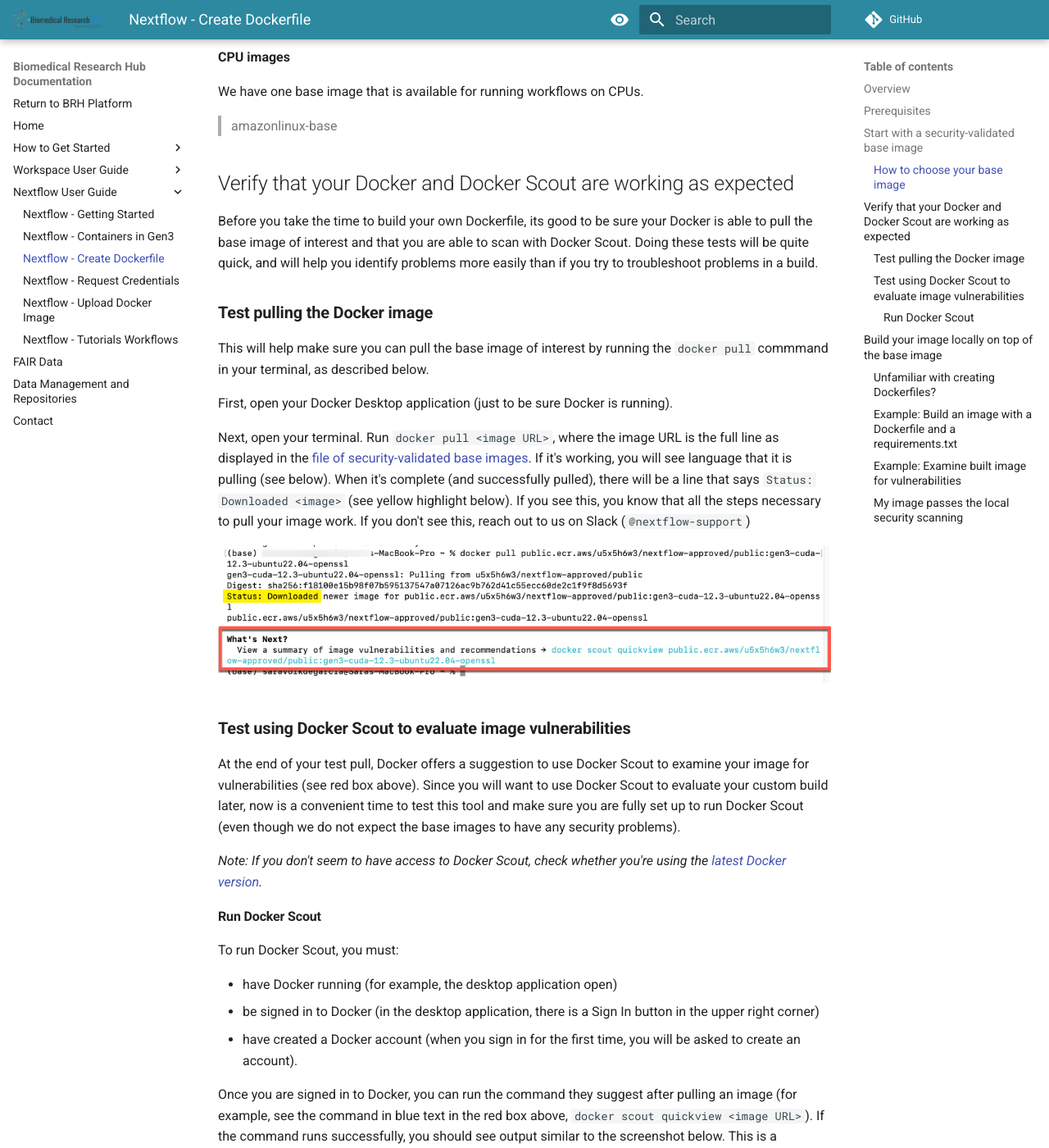
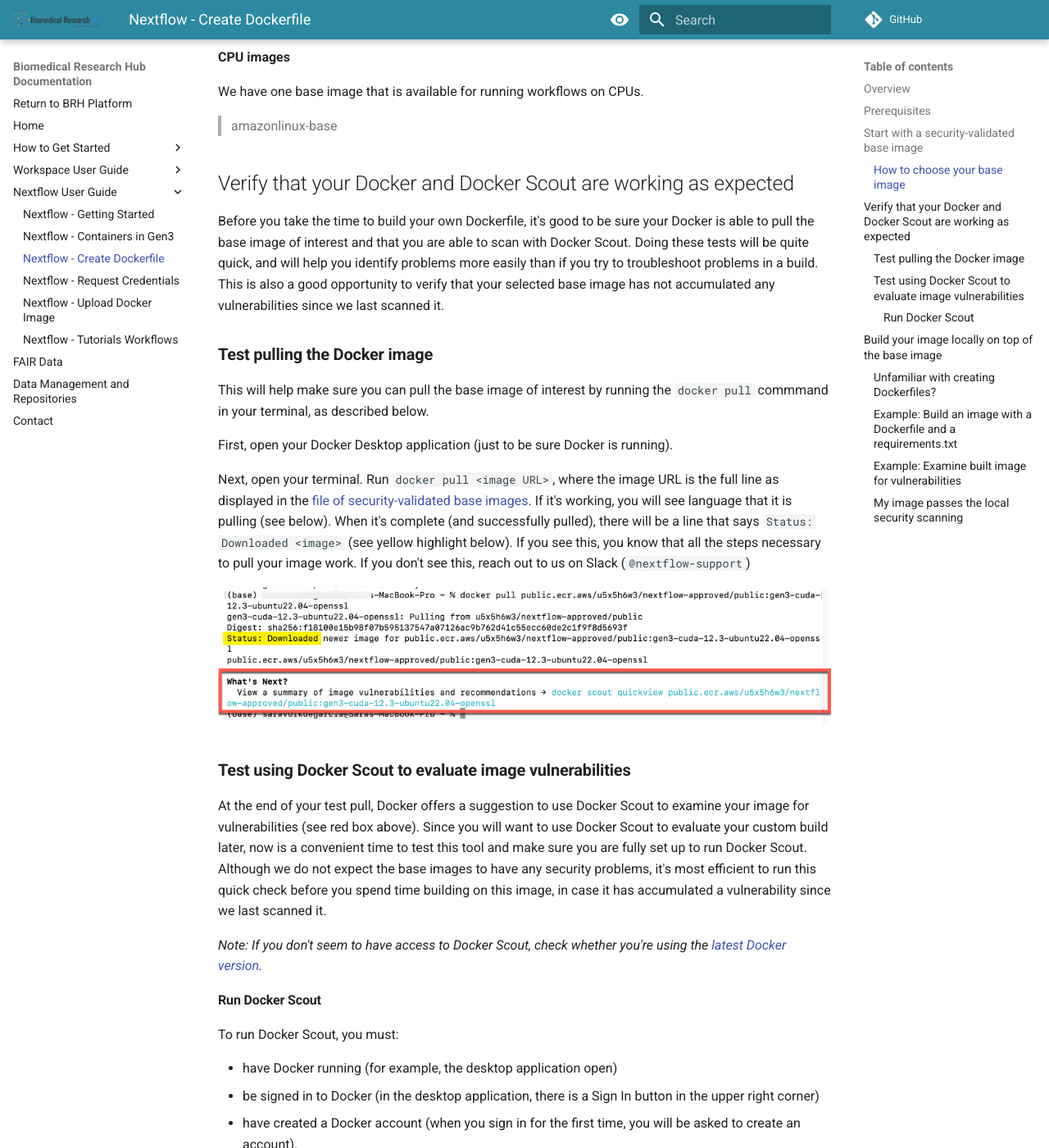
Before and after one commit to uc-cdis/BRH-documentation, an MkDocs documentation site: the page built from docs/nextflow-create-docker.md, in a window 1280 px wide and 1400 px high, scrolled down 1707 px. Shown: the whole window at 82% size. Built offline with MkDocs 1.6.1 and Material for MkDocs 9.7.7, drawn with Linux system fonts in a browser that asks for light colours; comment, search, counter and statistics services are not loaded.

Commit message:
fix typos

```diff
--- a/docs/nextflow-create-docker.md
+++ b/docs/nextflow-create-docker.md
@@ -53,7 +53,7 @@
 
 ## Verify that your Docker and Docker Scout are working as expected
 
-Before you take the time to build your own Dockerfile, its good to be sure your Docker is able to pull the base image of interest and that you are able to scan with Docker Scout. Doing these tests will be quite quick, and will help you identify problems more easily than if you try to troubleshoot problems in a build.
+Before you take the time to build your own Dockerfile, it's good to be sure your Docker is able to pull the base image of interest and that you are able to scan with Docker Scout. Doing these tests will be quite quick, and will help you identify problems more easily than if you try to troubleshoot problems in a build. This is also a good opportunity to verify that your selected base image has not accumulated any vulnerabilities since we last scanned it.
 
 ### **Test pulling the Docker image**
 
@@ -67,7 +67,7 @@
 
 ### **Test using Docker Scout to evaluate image vulnerabilities**
 
-At the end of your test pull, Docker offers a suggestion to use Docker Scout to examine your image for vulnerabilities (see red box above). Since you will want to use Docker Scout to evaluate your custom build later, now is a convenient time to test this tool and make sure you are fully set up to run Docker Scout (even though we do not expect the base images to have any security problems).
+At the end of your test pull, Docker offers a suggestion to use Docker Scout to examine your image for vulnerabilities (see red box above). Since you will want to use Docker Scout to evaluate your custom build later, now is a convenient time to test this tool and make sure you are fully set up to run Docker Scout. Although we do not expect the base images to have any security problems, it's most efficient to run this quick check before you spend time building on this image, in case it has accumulated a vulnerability since we last scanned it.
 
 *Note: If you don't seem to have access to Docker Scout, check whether you're using the [latest Docker version](#prerequisites).*
 
```
Also changed, not shown: docs/05-workspace_registration.md (+1 -1 lines), docs/nextflow-upload-docker.md (+1 -1 lines).
